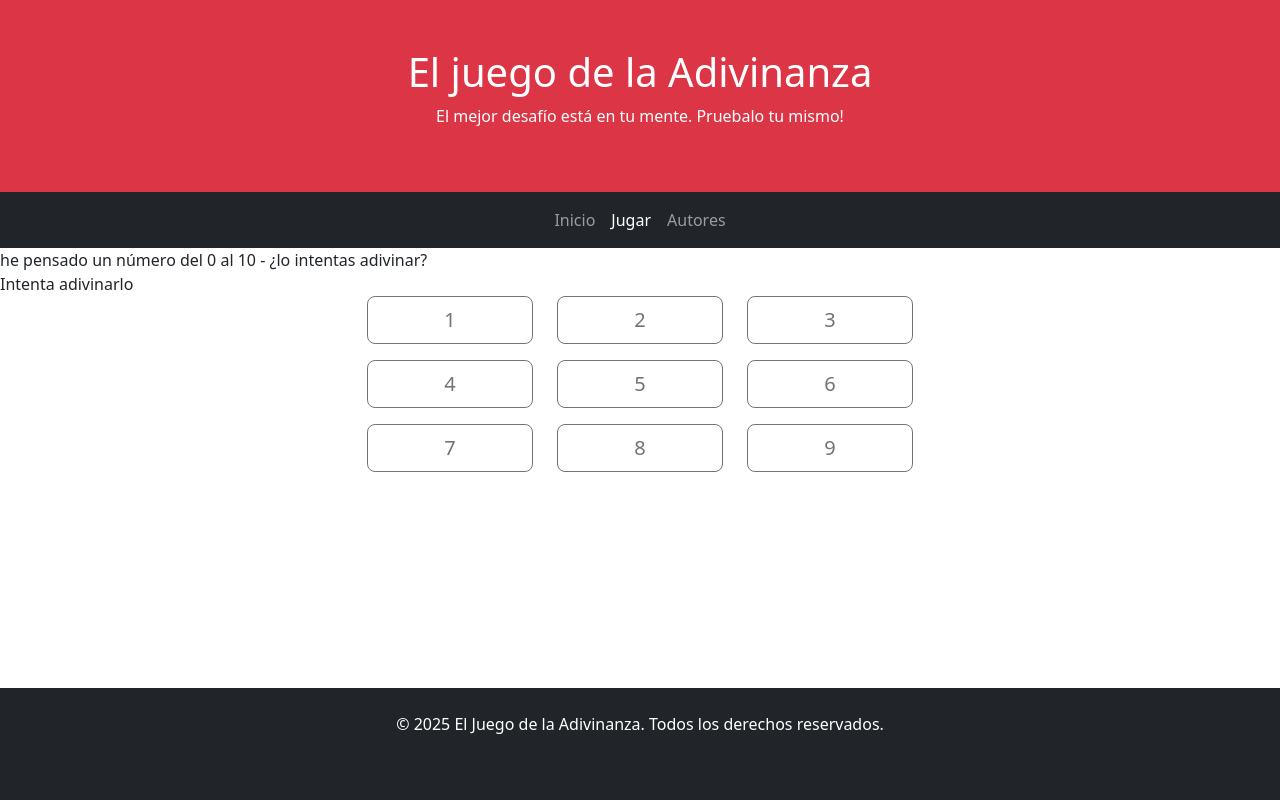
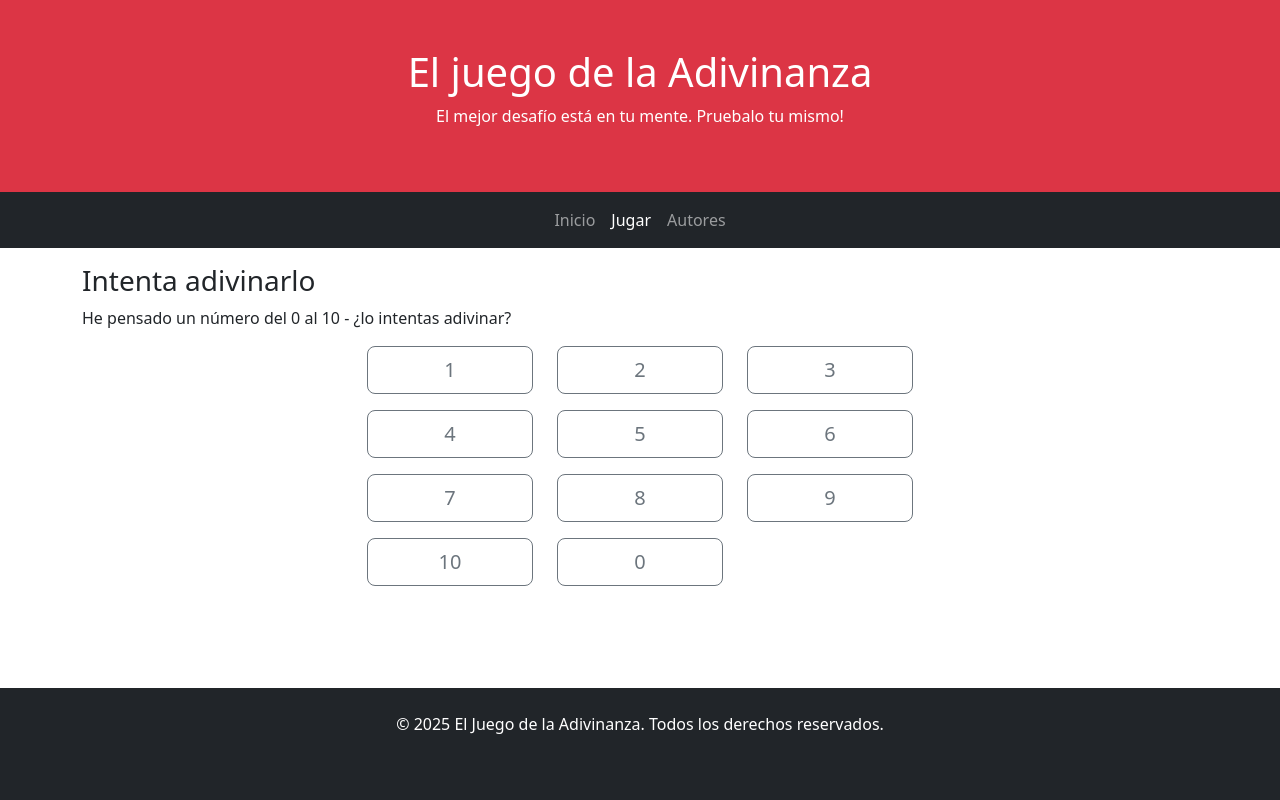
Before and after one commit to alexboni97/IW, a Spring Boot app: page /play in a window 1280 px wide. Run offline with Spring Boot 4, Linux system fonts and the light colour scheme; some of the project's set-up classes (security, data sources, template engines, error pages and the like) are left out, and stand-ins take their place.

Commit message:
Cambios en texto

```diff
--- a/demo/src/main/java/es/ucm/fdi/iw/demo/controller/RootController.java
+++ b/demo/src/main/java/es/ucm/fdi/iw/demo/controller/RootController.java
@@ -52,17 +52,17 @@ public class RootController {
                     New-Object System.Text.UTF8Encoding
 			 * (ver https://stackoverflow.com/a/49481797/15472)
 			 */
-    		respuesta = "he pensado un número del 0 al 10 - ¿lo intentas adivinar?";
+    		respuesta = "He pensado un número del 0 al 10 - ¿lo intentas adivinar?";
     	} else if (entero == null) {
-			respuesta = "¿vas a intentar adivinarlo, o qué? - llevas " + i + " intentos.";
+			respuesta = "¿Vas a intentar adivinarlo, o qué? - llevas " + i + " intentos.";
     	} else {
     		i ++;
     		if (entero < o) {
-				respuesta = "el mío es más grande - y llevas " + i + " intentos.";
+				respuesta = "El mío es más grande - y llevas " + i + " intentos.";
     		} else if (entero > o) {
-				respuesta =  "el mío es más pequeño - y llevas " + i + " intentos.";
+				respuesta =  "El mío es más pequeño - y llevas " + i + " intentos.";
     		} else {
-    			respuesta = "¡bingo! ¡era el " + o + "! - has necesitado " + i + " intentos... y ya he pensado en otro";
+    			respuesta = "¡Bingo! ¡era el " + o + "! - has necesitado " + i + " intentos... y ya he pensado en otro";
     			i = 0; // resetea intentos
         		o = random.nextInt(11); // entre 0 y 10, ambos inclusive
     		}
--- a/demo/src/main/resources/templates/adivina.html
+++ b/demo/src/main/resources/templates/adivina.html
@@ -5,8 +5,11 @@
 	<meta charset="UTF-8">
 	<meta name="viewport" content="width=device-width, initial-scale=1.0">
 	<!-- Bootstrap -->
-    <link href="https://cdn.jsdelivr.net/npm/bootstrap@5.3.3/dist/css/bootstrap.min.css" rel="stylesheet" integrity="sha384-QWTKZyjpPEjISv5WaRU9OFeRpok6YctnYmDr5pNlyT2bRjXh0JMhjY6hW+ALEwIH" crossorigin="anonymous">
-    <script src="https://cdn.jsdelivr.net/npm/bootstrap@5.3.3/dist/js/bootstrap.bundle.min.js" integrity="sha384-YvpcrYf0tY3lHB60NNkmXc5s9fDVZLESaAA55NDzOxhy9GkcIdslK1eN7N6jIeHz" crossorigin="anonymous"></script>
+	<link href="https://cdn.jsdelivr.net/npm/bootstrap@5.3.3/dist/css/bootstrap.min.css" rel="stylesheet"
+		integrity="sha384-QWTKZyjpPEjISv5WaRU9OFeRpok6YctnYmDr5pNlyT2bRjXh0JMhjY6hW+ALEwIH" crossorigin="anonymous">
+	<script src="https://cdn.jsdelivr.net/npm/bootstrap@5.3.3/dist/js/bootstrap.bundle.min.js"
+		integrity="sha384-YvpcrYf0tY3lHB60NNkmXc5s9fDVZLESaAA55NDzOxhy9GkcIdslK1eN7N6jIeHz"
+		crossorigin="anonymous"></script>
 	<link rel="stylesheet" href="/css/estilos.css">
 	<title>El juego</title>
 
@@ -18,7 +21,7 @@
 			<h1>El juego de la Adivinanza</h1>
 			<p>El mejor desafío está en tu mente. Pruebalo tu mismo!</p>
 		</div>
-          <nav class="navbar navbar-expand-lg navbar-dark bg-dark">
+		<nav class="navbar navbar-expand-lg navbar-dark bg-dark mb-3">
 			<div class="container">
 				<!-- Links de la nav-bar -->
 				<ul class="navbar-nav mx-auto">
@@ -32,51 +35,78 @@
 
 	<main class="flex-grow-1">
 
-		<div class="container">
+		<div class="container mb-3">
+			<div class="col-1"></div>
+			<div class="col">
+				<h3>Intenta adivinarlo</h3>
+				<span th:text="${respuesta}">Aquí lo que dice el servidor</span>
+			</div>
+			<div class="col-1"></div>
+		</div>
 
-		</div>
-		<span th:text="${respuesta}">Aquí lo que dice el servidor</span>
 
-		<form>Intenta adivinarlo
+
+		<form>
 			<div class="container">
 				<div class="row mb-3">
 					<div class="col-3"></div>
 					<div class="col-2">
-						<button type="submit" class="btn btn-outline-secondary w-100 h-100 btn-lg" name="entero" value="1">1</button>
+						<button type="submit" class="btn btn-outline-secondary w-100 h-100 btn-lg" name="entero"
+							value="1">1</button>
 					</div>
 					<div class="col-2">
-						<button type="submit" class="btn btn-outline-secondary w-100 h-100 btn-lg" name="entero" value="2">2</button>
+						<button type="submit" class="btn btn-outline-secondary w-100 h-100 btn-lg" name="entero"
+							value="2">2</button>
 					</div>
 					<div class="col-2">
-						<button type="submit" class="btn btn-outline-secondary w-100 h-100 btn-lg" name="entero" value="3">3</button>
+						<button type="submit" class="btn btn-outline-secondary w-100 h-100 btn-lg" name="entero"
+							value="3">3</button>
 					</div>
 					<div class="col-3"></div>
 				</div>
 				<div class="row mb-3">
 					<div class="col-3"></div>
 					<div class="col-2">
-						<button type="submit" class="btn btn-outline-secondary w-100 btn-lg" name="entero" value="4">4</button>
+						<button type="submit" class="btn btn-outline-secondary w-100 btn-lg" name="entero"
+							value="4">4</button>
 					</div>
 					<div class="col-2">
-						<button type="submit" class="btn btn-outline-secondary w-100 btn-lg" name="entero" value="5">5</button>
+						<button type="submit" class="btn btn-outline-secondary w-100 btn-lg" name="entero"
+							value="5">5</button>
 					</div>
 					<div class="col-2">
-						<button type="submit" class="btn btn-outline-secondary w-100 btn-lg" name="entero" value="6">6</button>
+						<button type="submit" class="btn btn-outline-secondary w-100 btn-lg" name="entero"
+							value="6">6</button>
 					</div>
 					<div class="col-3"></div>
 				</div>
 				<div class="row mb-3">
 					<div class="col-3"></div>
 					<div class="col-2">
-						<button type="submit" class="btn btn-outline-secondary w-100 btn-lg" name="entero" value="7">7</button>
+						<button type="submit" class="btn btn-outline-secondary w-100 btn-lg" name="entero"
+							value="7">7</button>
 					</div>
 					<div class="col-2">
-						<button type="submit" class="btn btn-outline-secondary w-100 btn-lg" name="entero" value="8">8</button>
+						<button type="submit" class="btn btn-outline-secondary w-100 btn-lg" name="entero"
+							value="8">8</button>
 					</div>
 					<div class="col-2">
-						<button type="submit" class="btn btn-outline-secondary w-100 btn-lg" name="entero" value="9">9</button>
+						<button type="submit" class="btn btn-outline-secondary w-100 btn-lg" name="entero"
+							value="9">9</button>
 					</div>
 					<div class="col-3"></div>
+				</div>
+				<div class="row mb-3">
+					<div class="col-3"></div>
+					<div class="col-2">
+						<button type="submit" class="btn btn-outline-secondary w-100 btn-lg" name="entero"
+							value="10">10</button>
+					</div>
+					<div class="col-2">
+						<button type="submit" class="btn btn-outline-secondary w-100 btn-lg" name="entero"
+							value="0">0</button>
+					</div>
+					<div class="col-5"></div>
 				</div>
 			</div>
 		</form>
```
Lines whose indentation alone changed are shown as unchanged.
